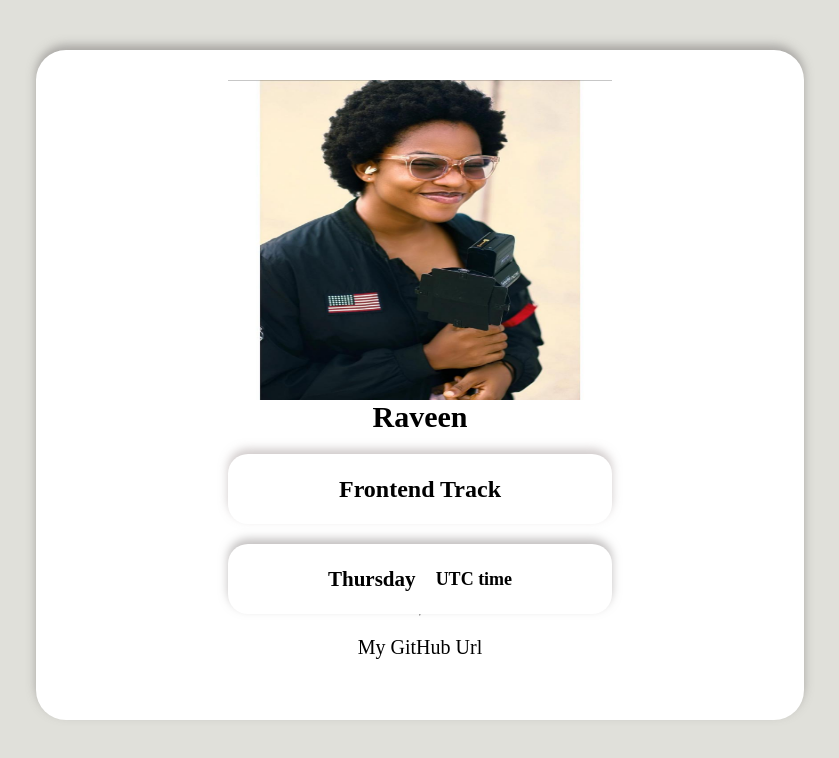
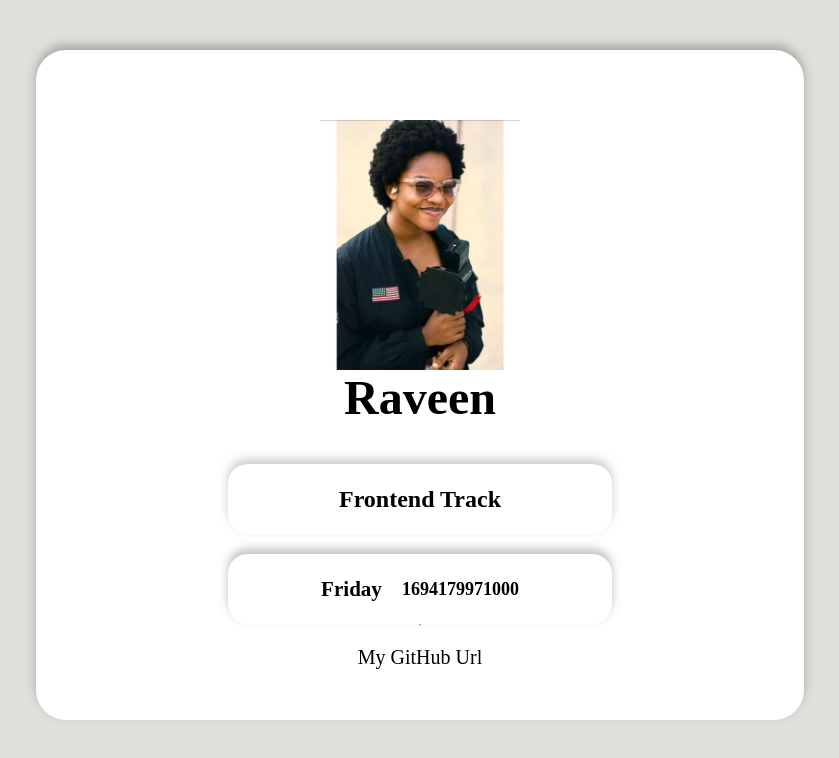
Before and after one commit to okorieonyedikachi/hng-task1, a plain HTML site: page index.html in a window 1280 px wide. Shown: the whole page, without its empty margins (220-1059 px from the left). Drawn offline with Linux system fonts and the light colour scheme.

Commit message:
Fix: UTC time stamp

```diff
--- a/index.html
+++ b/index.html
@@ -9,13 +9,13 @@
 <body>
     <div class="container">
         <section class="sec-1">
-        <img src="dannie.JPG" data-testid="slackDisplayImage">
+        <img src="dannie.JPG" data-testid="slackDisplayImage" alt="Raveen">
         <h1 data-testid="slackUserName" id="userName">Raveen</h1>
         </section>
         <div id="trackBox" data-testid="myTrack"><h2>Frontend Track</h2></div>
         <div class="timeBox">
-            <h3 data-testid="currentDayOfTheWeek">Thursday</h3>
-            <h4 data-testid="currentUTCTime">UTC time</h4>
+            <h3 data-testid="currentDayOfTheWeek" id="currentDayElement"></h3>
+            <h4 data-testid="currentUTCTime" id="currentUTCTimeElement"></h4>
         </div>
         <hr>
         <div data-testid="githubURL" id="url"><a href="https://github.com/okorieonyedikachi/hng-task1" target="_blank"> My GitHub Url</a></div>
--- a/script.js
+++ b/script.js
@@ -0,0 +1,20 @@
+const currentDay = document.getElementById("currentDayElement");
+const currentUTCTime = document.getElementById("currentUTCTimeElement");
+
+function updateCurrentDayOfWeek() {
+    const daysOfWeek = ['Sunday', 'Monday', 'Tuesday', 'Wednesday', 'Thursday', 'Friday', 'Saturday'];
+    const currentDate = new Date();
+    const currentDayOfWeek = daysOfWeek[currentDate.getUTCDay()];
+    currentDay.textContent = currentDayOfWeek;
+}
+
+
+function updateCurrentUTCTime() {
+    const currentUTC = new Date().getTime();
+    currentUTCTime.textContent = String(currentUTC);
+}
+
+updateCurrentDayOfWeek();
+updateCurrentUTCTime();
+
+setInterval(updateCurrentUTCTime, 5000);
--- a/styles.css
+++ b/styles.css
@@ -12,10 +12,15 @@ body {
 @media only screen and (max-device-width: 480px) {
     .container{
         width: 80vw;
+        padding-bottom: 40px;
 
     }
+    #userName{
+        font-size: 30px;
+    }
     img{
-        width: 60vw !important;
+        width: 49vw !important;
+
     }
     #trackBox {
         font-size: 10px;
@@ -24,6 +29,7 @@ body {
         flex-direction: column;
         font-size: 10px;
         gap: 10px;
+        width: 200px !important;
     }
 }
 
@@ -44,6 +50,7 @@ body {
 .sec-1 {
     /* height: 40%; */
     width: 80%;
+    height: 60%;
     /* background-color: purple; */
     display: flex;
     flex-direction: column;
@@ -52,12 +59,12 @@ body {
 }
 
 #userName {
-    font-size: 30px;
+    font-size: 3rem;
 }
 
 img {
-    width: 30vw;
-    height: 40vh;
+    width: 200px;
+  ;
 }
 
 
@@ -66,7 +73,7 @@ img {
     /* font-size: 25px; */
     width: 30vw;
     height: 70px;
-    margin-top: 20px;
+    /* margin-top: 20px; */
     border-radius: 20px;
     background-color: white;
     box-shadow: 0px -5px 10px 0px rgba(161, 149, 149, 0.5);
```
